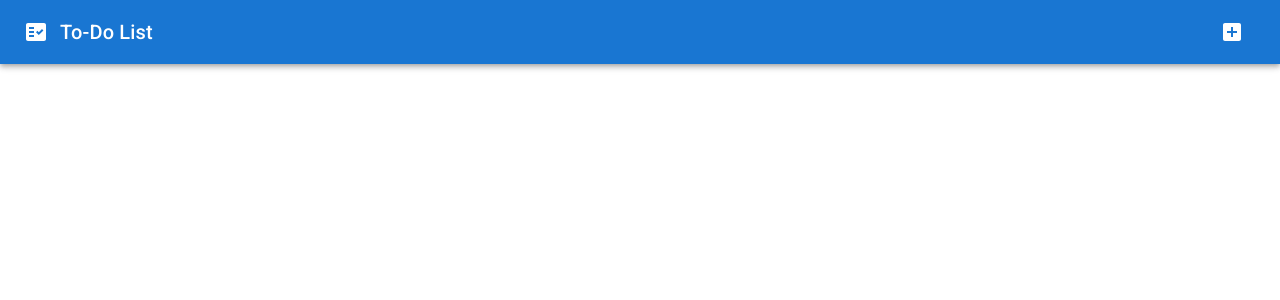
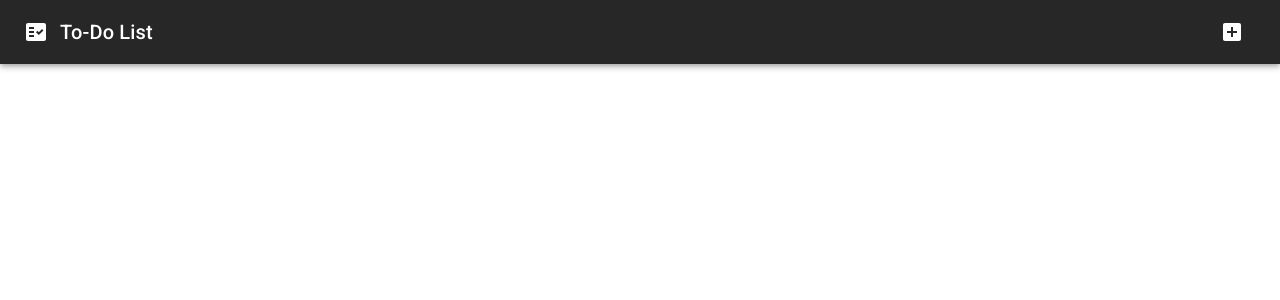
Before and after one commit to jnewton25/to-do-list, a React (Create React App) app: page / in a window 1280 px wide. Shown: the top 300 px of the page. Built offline with nearby package versions, Linux system fonts and the light colour scheme.

Commit message:
Dark Mode Added

```diff
--- a/src/App.js
+++ b/src/App.js
@@ -1,10 +1,21 @@
 import "./App.css";
 import Navbar from "./Navbar";
+import { ThemeProvider, createTheme } from "@mui/material/styles";
 
-const App = () => (
-	<div>
-		<Navbar />
-	</div>
-);
+const darkTheme = createTheme({
+	palette: {
+		mode: "dark",
+	},
+});
+
+function App() {
+	return (
+		<ThemeProvider theme={darkTheme}>
+			<div>
+				<Navbar />
+			</div>
+		</ThemeProvider>
+	);
+}
 
 export default App;
```
Also changed, not shown: src/blueprint.js (added, +12 -0 lines).
